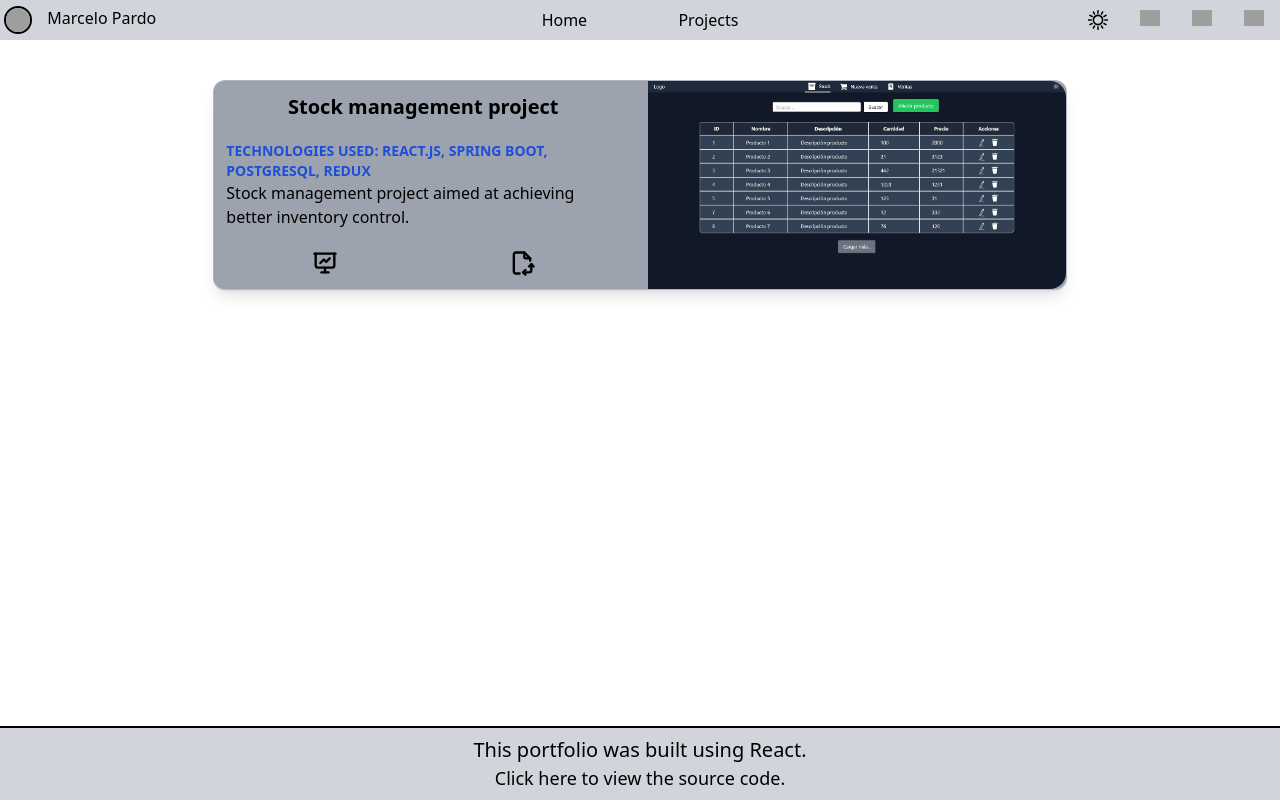
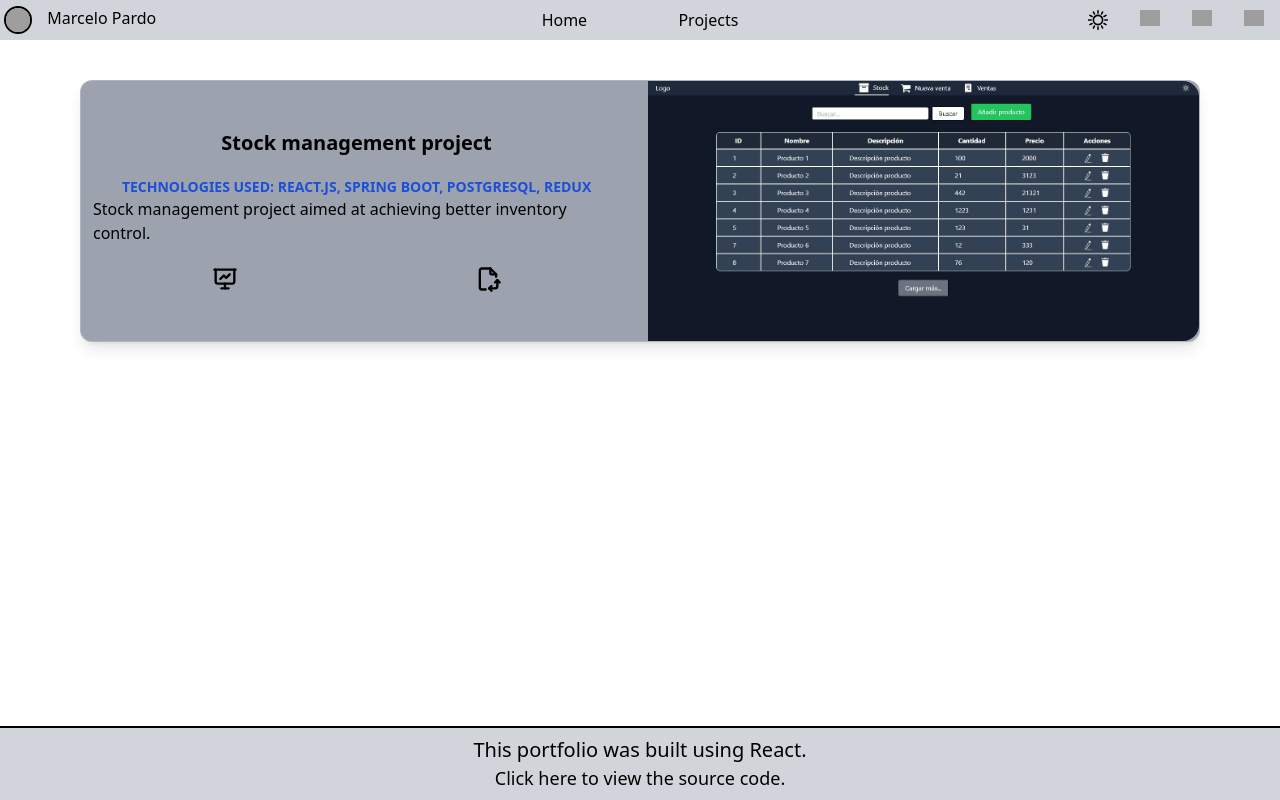
Before and after one commit to Mob188/portfolio, a React (Vite) app: page /projects in a window 1280 px wide. Built offline with nearby package versions, Linux system fonts and the light colour scheme; grey boxes are pictures that could not be loaded.

Commit message:
deje el navbar desplazable

```diff
--- a/src/components/navBar/navBar.jsx
+++ b/src/components/navBar/navBar.jsx
@@ -15,7 +15,7 @@ const NavBar = () => {
 
   return (
     <>
-      <div className="w-full h-10 dark:bg-slate-800 bg-gray-300 flex items-center place-content-center justify-between">
+      <div className="w-full z-50 fixed h-10 dark:bg-slate-800 bg-gray-300 flex items-center place-content-center justify-between">
         <a href="/">
           <div className="flex flex-row w-40 justify-around">
             <img
--- a/src/pages/HomePage/Home.jsx
+++ b/src/pages/HomePage/Home.jsx
@@ -137,7 +137,7 @@ export const Home = () => {
         {divs.map((div) => (
           <div
             key={div.id}
-            className="border border-white/20 rounded-xl backdrop-blur-md shadow-lg p-5 flex flex-col items-center bg-gray-300 w-96 dark:bg-[#131e2c] outline-black dark:outline-white absolute cursor-pointer transition-transform"
+            className="border border-white/20 rounded-xl backdrop-blur-md shadow-lg p-5 flex flex-col items-center bg-gray-300 w-96 dark:bg-[#131e2c] outline-black dark:outline-white absolute z-10 cursor-pointer transition-transform"
             style={{
               transform: `translate(${div.x}px, ${div.y}px)`,
               width: `${div.width}px`,
--- a/src/pages/ProjectsPage/Projects.jsx
+++ b/src/pages/ProjectsPage/Projects.jsx
@@ -18,8 +18,8 @@ export const Projects = () => {
   };
 
   return (
-    <div className="flex justify-center">
-      <div className="mt-10 bg-gray-400 dark:bg-[#131e2c] w-4/6 flex flex-col md:flex-row items-center md:items-start space-y-4 md:space-y-0 md:space-x-4 border border-white/20 rounded-xl backdrop-blur-md shadow-lg">
+    <div className="flex mt-20 justify-center mx-20">
+      <div className=" bg-gray-400 dark:bg-[#131e2c] flex flex-col md:flex-row items-center md:items-start space-y-4 md:space-y-0 md:space-x-4 border border-white/20 rounded-xl backdrop-blur-md shadow-lg">
         <div className="h-full p-3 flex flex-col items-center justify-center w-1/2">
           <h1 className="text-xl font-bold">{t("projectTitle")}</h1>
           <p className="text-sm font-bold text-blue-700 mt-5">
--- a/src/pages/StockProjectPage/StockProject.jsx
+++ b/src/pages/StockProjectPage/StockProject.jsx
@@ -21,7 +21,7 @@ export const StockProject = () => {
   const { t } = useTranslation();
 
   return (
-    <div className="flex flex-col pt-10 pb-10 items-center gap-5">
+    <div className="flex flex-col pt-20 pb-10 items-center gap-5">
       <div className=" w-4/6 px-5 gap-2">
         <div className="flex items-center px-5 gap-2">
           <svg
```
